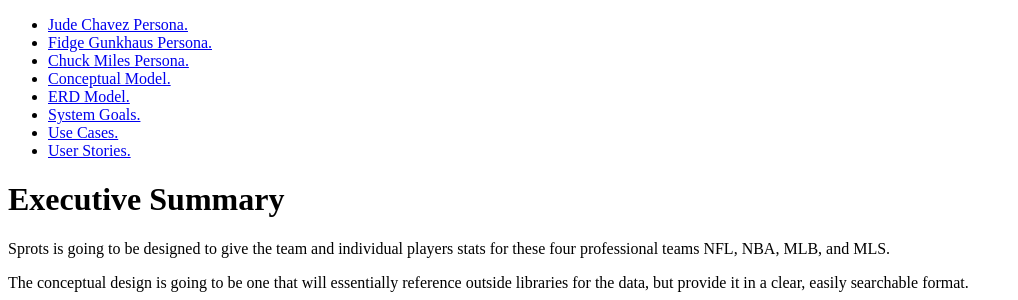
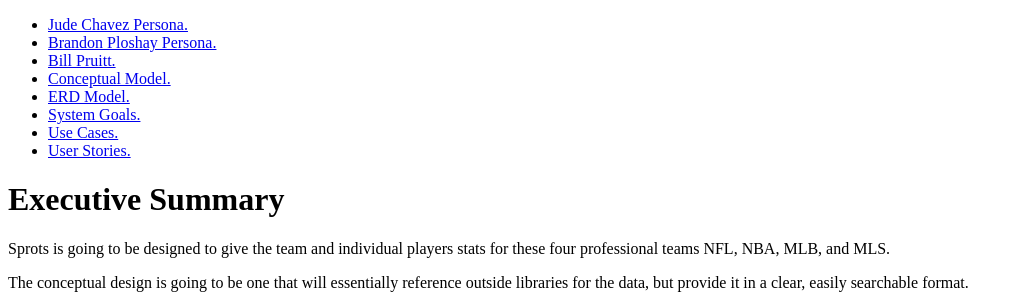
Before and after one commit to chrispaul3625/sprots, a PHP site: page / in a window 1280 px wide. Shown: the top 300 px of the page, without its empty margins (0-1018 px from the left). Run offline with PHP 8.4, Linux system fonts and the light colour scheme.

Commit message:
Edited persona names/links

```diff
--- a/public_html/epic/index.php
+++ b/public_html/epic/index.php
@@ -6,8 +6,8 @@
 	<body>
 		<ul>
 			<li><a href="personas/jude-chavez.php"> Jude Chavez Persona. </a>
-			<li><a href="personas/brandon-ploshay.php"> Fidge Gunkhaus Persona.</a></li>
-			<li><a href="personas/bill_pruitt.php"> Chuck Miles Persona.</a></li>
+			<li><a href="personas/brandon-ploshay.php"> Brandon Ploshay Persona.</a></li>
+			<li><a href="personas/bill_pruitt.php"> Bill Pruitt.</a></li>
 			<li><a href="data-design/conceptual-model.php"> Conceptual Model.</a></li>
 			<li><a href="data-design/erd.php"> ERD Model.</a></li>
 			<li><a href="system-goals.php"> System Goals.</a></li>
```
